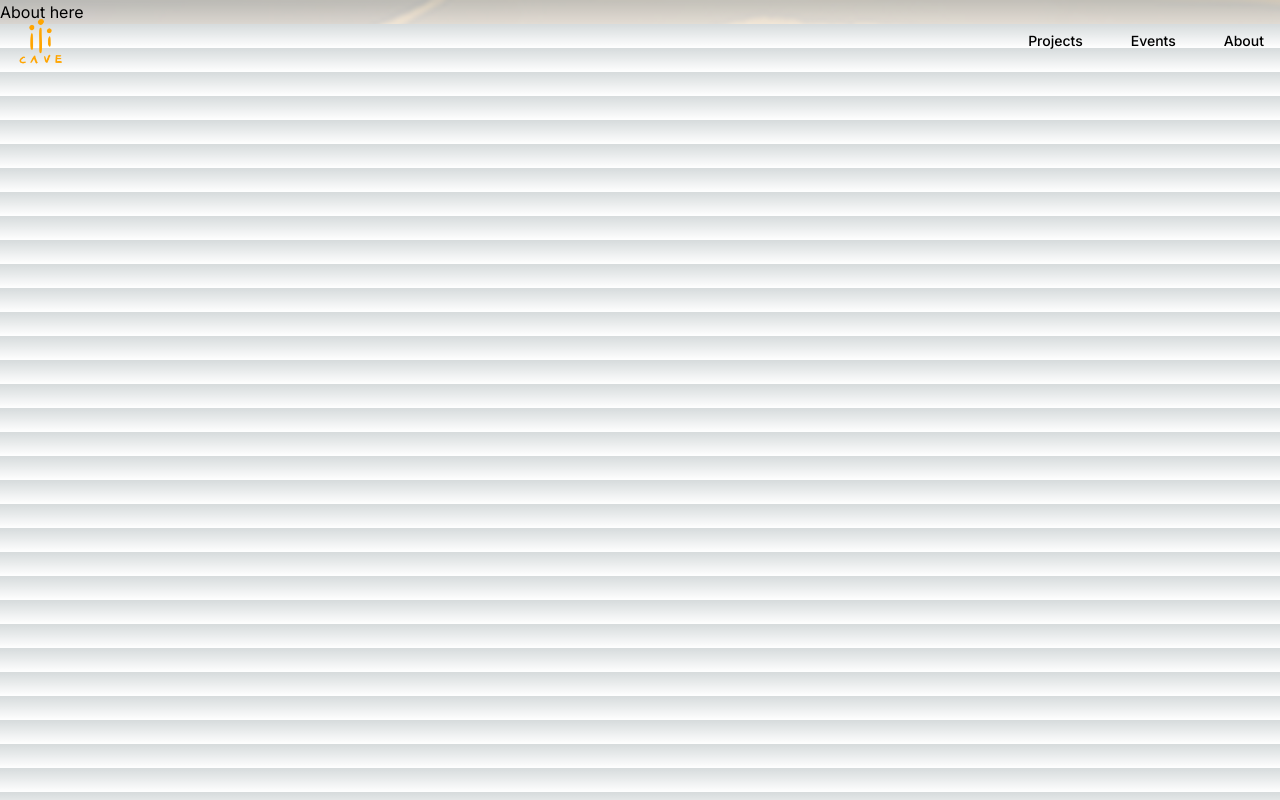
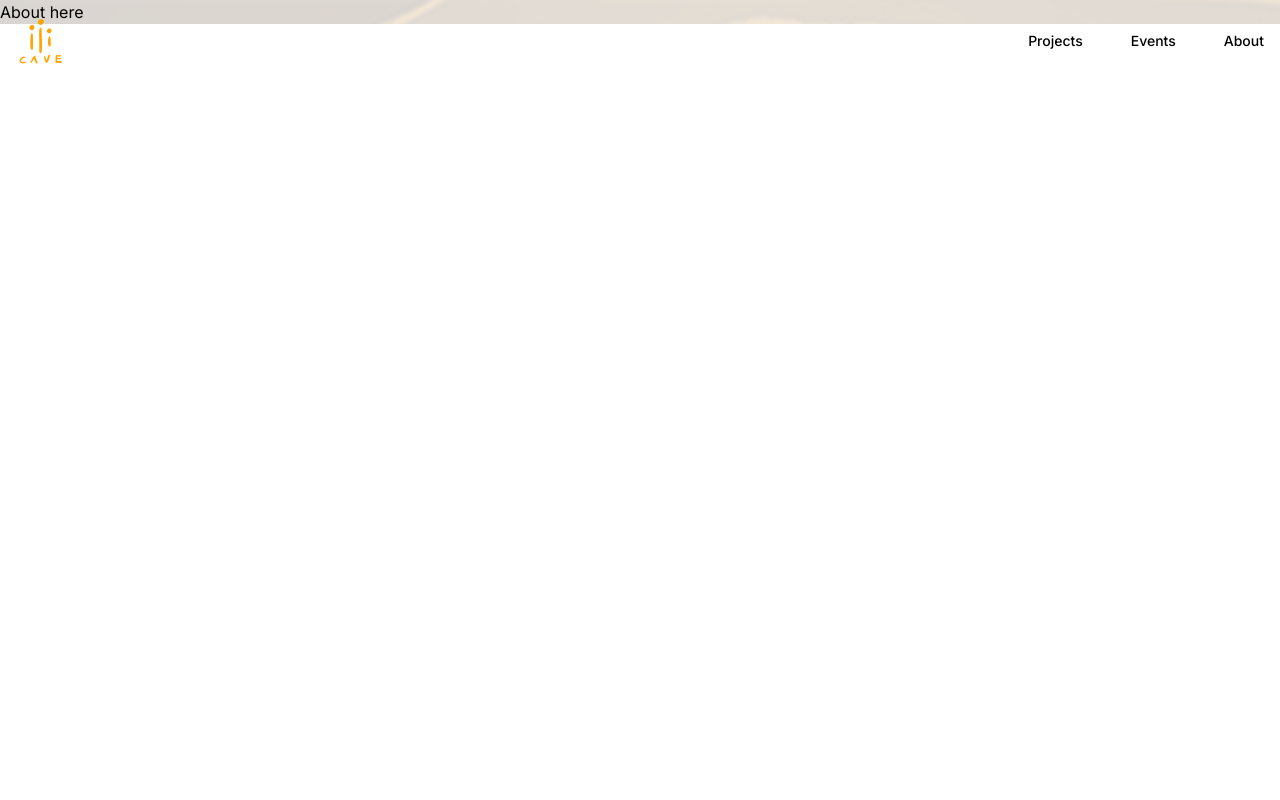
Before and after one commit to franciscoluna-28/cave-website, a Next.js app: page /about in a window 1280 px wide. Built offline with nearby package versions, Linux system fonts and the light colour scheme.

Commit message:
add old styles

```diff
--- a/src/app/globals.css
+++ b/src/app/globals.css
@@ -2,26 +2,163 @@
 @tailwind components;
 @tailwind utilities;
 
-:root {
-  --foreground-rgb: 0, 0, 0;
-  --background-start-rgb: 214, 219, 220;
-  --background-end-rgb: 255, 255, 255;
+/* body {
+  width: 100%;
+  height: 100%;
+  margin: 0;
+  background-color: #362a20;
+  font-family: "Noto Sans", sans-serif;
 }
 
-@media (prefers-color-scheme: dark) {
-  :root {
-    --foreground-rgb: 255, 255, 255;
-    --background-start-rgb: 0, 0, 0;
-    --background-end-rgb: 0, 0, 0;
-  }
+.page {
+  height: 100%;
+  margin: 0;
+  color: #f2cfb1;
+  display: flex;
+  flex-flow: column;
+  align-items: center;
+  position: relative;
+}
+h1 {
+  font-family: "Noto Sans", sans-serif;
+}
+.section {
+  display: flex;
+  flex-flow: row wrap;
+  justify-content: center;
+  align-items: center;
+  margin: 0;
+  text-align: center;
+}
+.intro {
+  height: 80vh;
+  display: flex;
+  flex-flow: column;
+  justify-content: center;
+  margin: 0;
+  padding: 0 10%;
+  font-family: "Noto Sans", sans-serif;
+}
+.heading {
+  margin-top: 30vh;
 }
 
-body {
-  color: rgb(var(--foreground-rgb));
-  background: linear-gradient(
-      to bottom,
-      transparent,
-      rgb(var(--background-end-rgb))
-    )
-    rgb(var(--background-start-rgb));
+.card {
+  width: 250px;
+  border-radius: 15px;
+  padding: 15px;
+  margin: 20px 10px 10px 10px;
+  text-align: center;
+  font-size: 18px;
+  font-weight: 300;
+  box-shadow: 1px 1px 4px 3px rgba(0, 0, 0, 0.3);
+  font-family: "Noto Sans", sans-serif;
 }
+.guide {
+  backgroun_color: #362a20bb;
+}
+.steps {
+  background-color: #362a20bb;
+  height: 300px;
+}
+.light {
+  color: #362a20;
+  background-color: #f2cfb185;
+}
+.img {
+  border-radius: 12px;
+  width: 250px;
+  height: 180px;
+  object-fit: cover;
+}
+.zoom:hover {
+  transform: scale(1.02);
+}
+.content {
+  transition: all 0.5s cubic-bezier(0, 1, 0, 1);
+}
+.demo-bg {
+  opacity: 0.2;
+  position: fixed;
+  left: 0;
+  top: 0;
+  height: 90%;
+  width: 100vw;
+  object-fit: cover;
+  overflow: hidden;
+}
+.button {
+  appearance: none;
+  outline: 0;
+  background-color: orange;
+  border: 0;
+  color: white;
+  border-radius: 12px;
+  box-shadow: 1px 1px 2px 3px rgba(0, 0, 0, 0.07);
+  font-size: 18px;
+  width: 160px;
+  height: 40px;
+  margin: 18px;
+}
+.title {
+  padding-bottom: 1px;
+}
+.navbar {
+  position: fixed;
+  height: 60px;
+  width: 100%;
+  background-image: linear-gradient(#362a20bb, ffffffbb);
+  background-blend-mode: multiply;
+  color: orange;
+  font-style: bold;
+  text-align: center;
+  transition: top 0.6s;
+  z-index: 7;
+}
+.logo {
+  float: left;
+  margin-left: 12px;
+  height: 50px;
+}
+li {
+  float: right;
+  list-style: none;
+  margin: auto 6px;
+}
+.navLink {
+  text-decoration: none;
+  color: inherit;
+}
+.icon {
+  height: 50px;
+  width: 50px;
+  border-radius: 50%;
+}
+.event {
+  width: 250px;
+  border-radius: 15px;
+  margin: 20px 10px 10px 10px;
+  padding-left: 10px;
+  font-size: 18px;
+  font-weight: 300;
+  box-shadow: 1px 1px 4px 3px rgba(0, 0, 0, 0.3);
+  display: flex;
+  align-items: center;
+  flex-wrap: wrap;
+  overflow: hidden;
+}
+.eventTitle {
+  margin: 10px;
+  padding: 0;
+}
+.noMargin {
+  text-align: left;
+  margin: 0;
+}
+.calendar {
+  height: 250px;
+}
+.bold {
+  font-weight: bold;
+}
+ */
```
